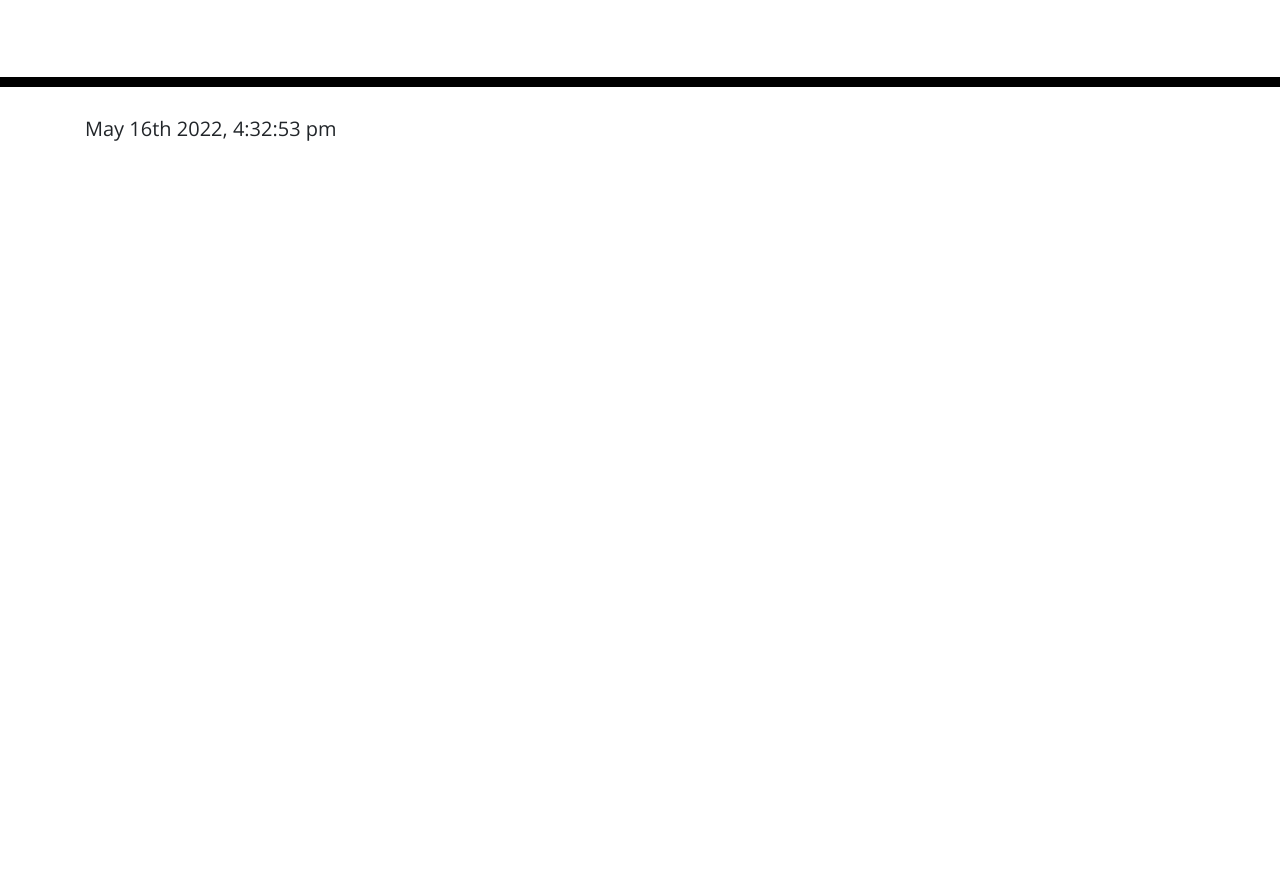
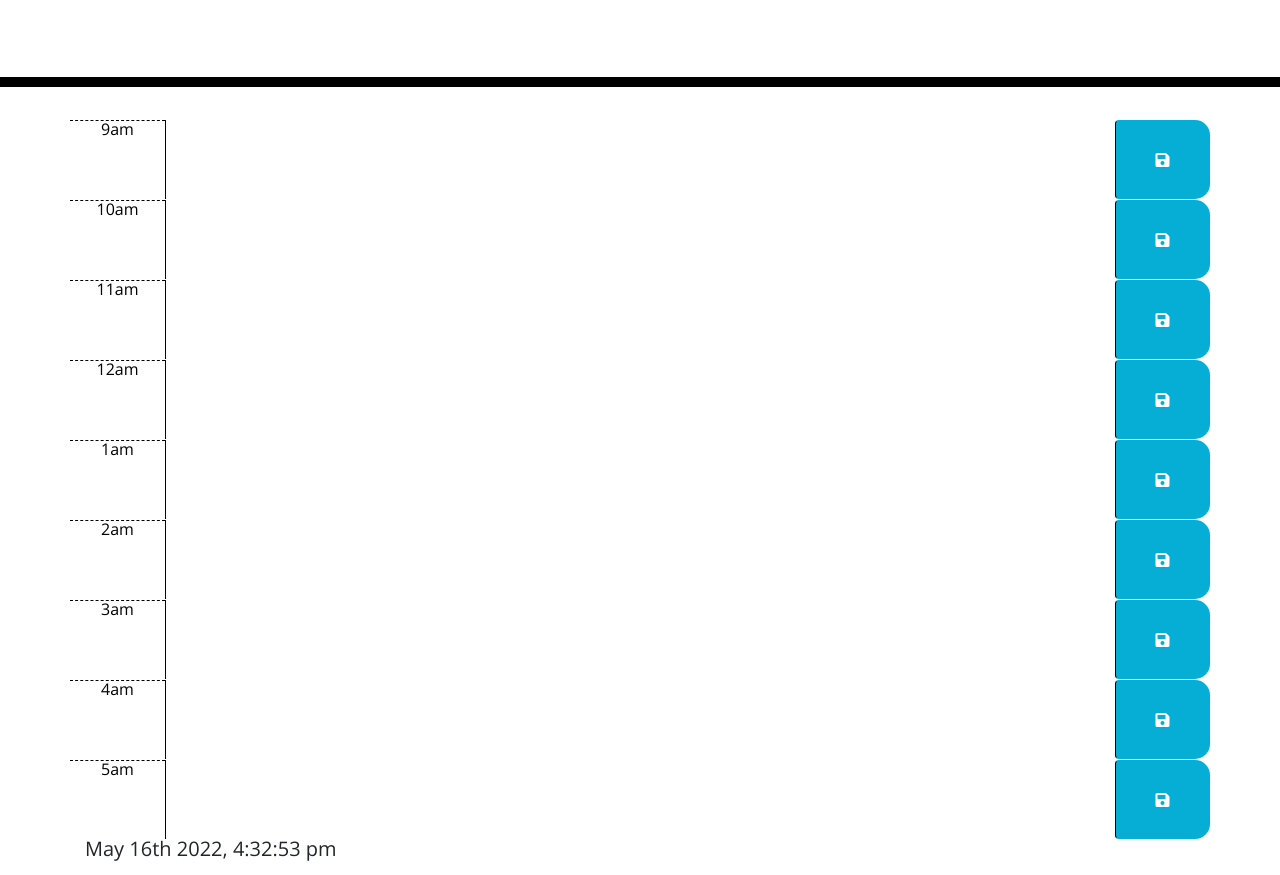
Before and after one commit to Ben-Boyte/Work-Day-Scheduler, a plain HTML site: page index.html in a window 1280 px wide. Shown: the part 181-1056 px from the top of the page. Before the commit the page ends 800 px from the top, so only its background shows below. Drawn offline with nearby package versions, Linux system fonts and the light colour scheme.

Commit message:
added date blocks and editing sections

```diff
--- a/assets/js/script.js
+++ b/assets/js/script.js
@@ -1,4 +1,3 @@
-var time = ["9:00am", "10:00am", "11:00am", "12:00pm", "1:00pm", "2:00pm", "3:00pm", "4:00pm", "5:00pm"]
 var container = $(".container");
 var date = $("#currentDay");
 var currentTime = moment().hour()
--- a/index.html
+++ b/index.html
@@ -29,7 +29,59 @@
       <p id="currentDay" class="lead"></p>
     </header>
     <div class="container">
-      <!-- Timeblocks go here -->
+      <div id="9am" class="row time-block">
+        <div class="col-md-1 hour">9am</div>
+        <textarea class="col-md-10 description"></textarea>
+        <button class="col-md-1 btn saveBtn"><i class="fas fa-save"></i></button>
+      </div>
+
+      <div id="10am" class="row time-block">
+        <div class="col-md-1 hour">10am</div>
+        <textarea class="col-md-10 description"></textarea>
+        <button class="col-md-1 btn saveBtn"><i class="fas fa-save"></i></button>
+      </div>
+
+      <div id="11am" class="row time-block">
+        <div class="col-md-1 hour">11am</div>
+        <textarea class="col-md-10 description"></textarea>
+        <button class="col-md-1 btn saveBtn"><i class="fas fa-save"></i></button>
+      </div>
+
+      <div id="12pm" class="row time-block">
+        <div class="col-md-1 hour">12am</div>
+        <textarea class="col-md-10 description"></textarea>
+        <button class="col-md-1 btn saveBtn"><i class="fas fa-save"></i></button>
+      </div>
+
+      <div id="1pm" class="row time-block">
+        <div class="col-md-1 hour">1am</div>
+        <textarea class="col-md-10 description"></textarea>
+        <button class="col-md-1 btn saveBtn"><i class="fas fa-save"></i></button>
+      </div>
+
+      <div id="2pm" class="row time-block">
+        <div class="col-md-1 hour">2am</div>
+          <textarea class="col-md-10 description"></textarea>
+          <button class="col-md-1 btn saveBtn"><i class="fas fa-save"></i></button>
+      </div>
+
+      <div id="3pm" class="row time-block">
+        <div class="col-md-1 hour">3am</div>
+        <textarea class="col-md-10 description"></textarea>
+        <button class="col-md-1 btn saveBtn"><i class="fas fa-save"></i></button>
+      </div>
+
+      <div id="4pm" class="row time-block">
+        <div class="col-md-1 hour">4am</div>
+        <textarea class="col-md-10 description"></textarea>
+        <button class="col-md-1 btn saveBtn"><i class="fas fa-save"></i></button>
+      </div>
+
+      <div id="5pm" class="row time-block">
+        <div class="col-md-1 hour">5am</div>
+        <textarea class="col-md-10 description"></textarea>
+        <button class="col-md-1 btn saveBtn"><i class="fas fa-save"></i></button>
+      </div>
     </div>
 
     <script src="https://code.jquery.com/jquery-3.4.1.min.js"></script>
```
